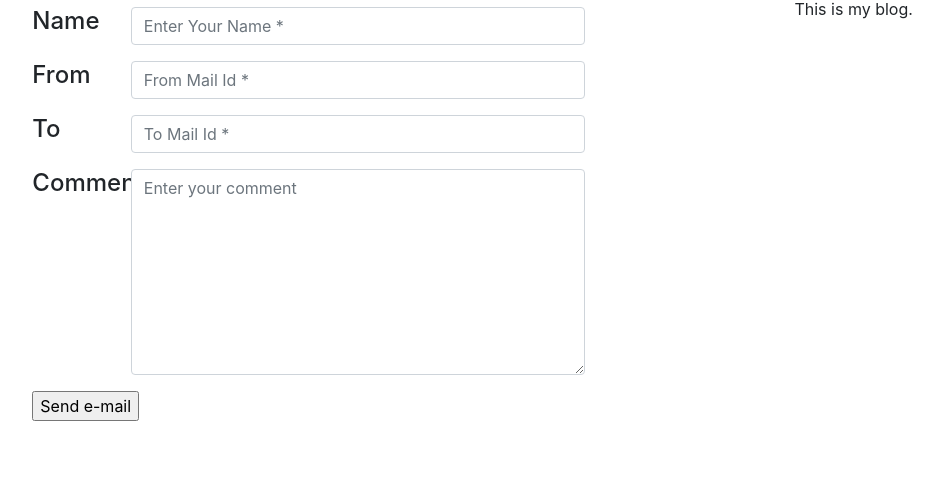
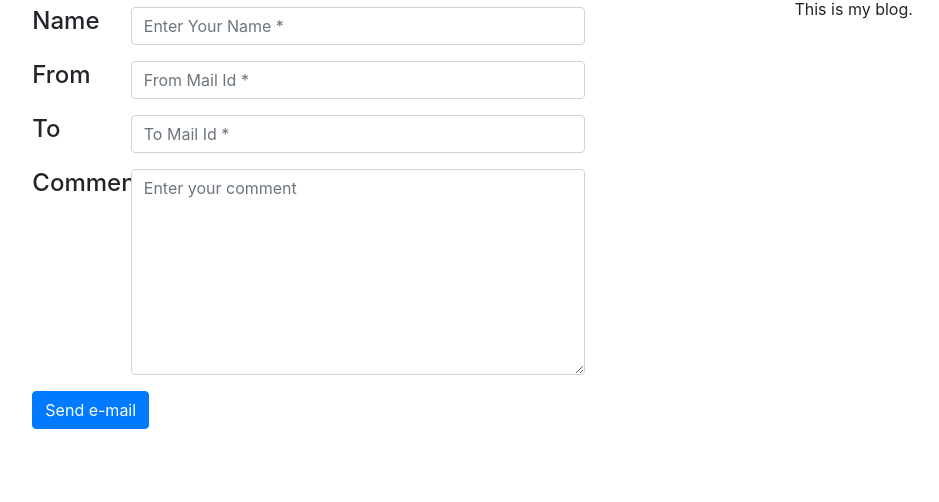
Before and after one commit to AIGamer28100/My-Portfolio, a Django app: template blog/templates/blog/post/share.html in a window 1280 px wide. Shown: the part 161-663 px from the top of the page, without its empty margins (253-1192 px from the left). Run offline with Django 3.2, Linux system fonts and the light colour scheme; the template is opened without the code that fills it, so the values that code supplies are empty.

Commit message:
Update share.html

```diff
--- a/blog/templates/blog/post/share.html
+++ b/blog/templates/blog/post/share.html
@@ -28,7 +28,7 @@
         <label for="Comment" class="col-sm-2 h4">Comments</label>
         <textarea class="form-control col-sm-8" id="comment" name="comments" rows="8" placeholder="Enter your comment "></textarea>
       </div>
-      <input type="submit" value="Send e-mail">
+      <input class="btn btn-primary" type="submit" value="Send e-mail">
     </form>
   {% endif %}
 {% endblock%}
```
